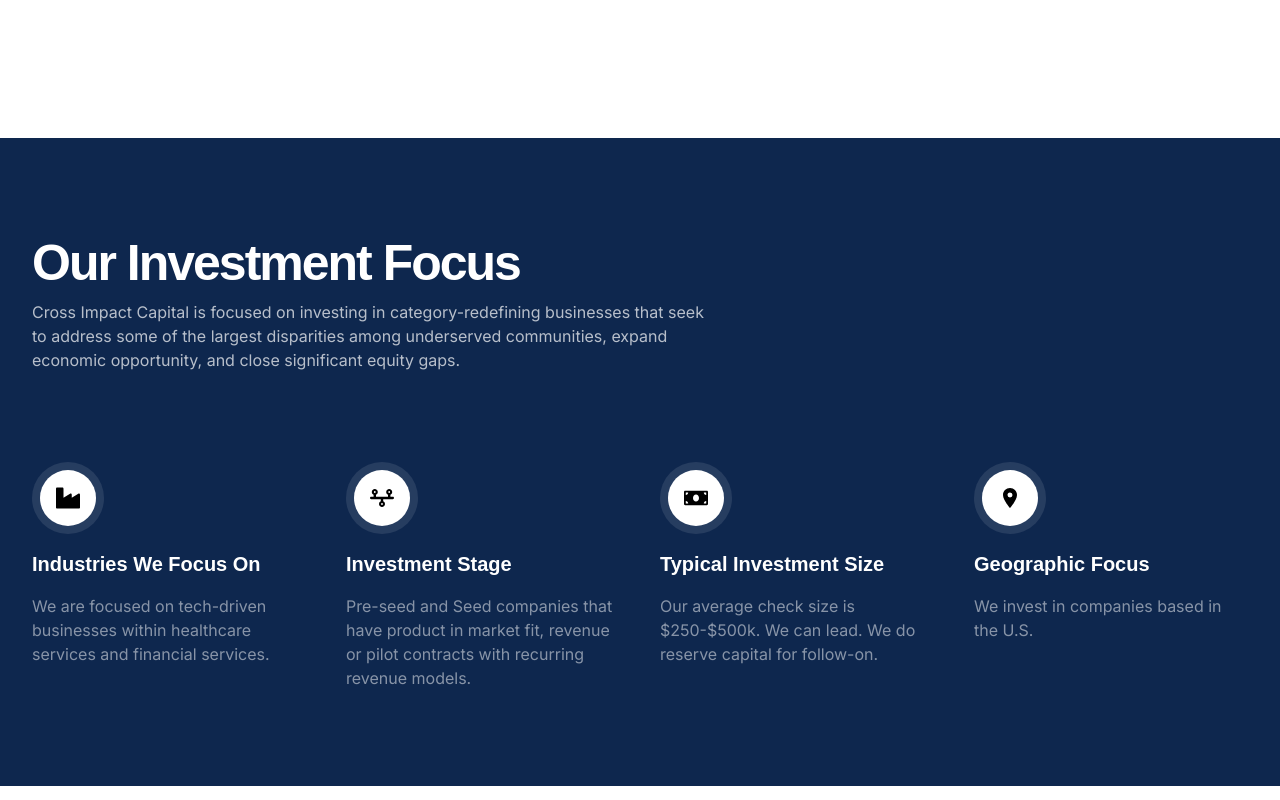
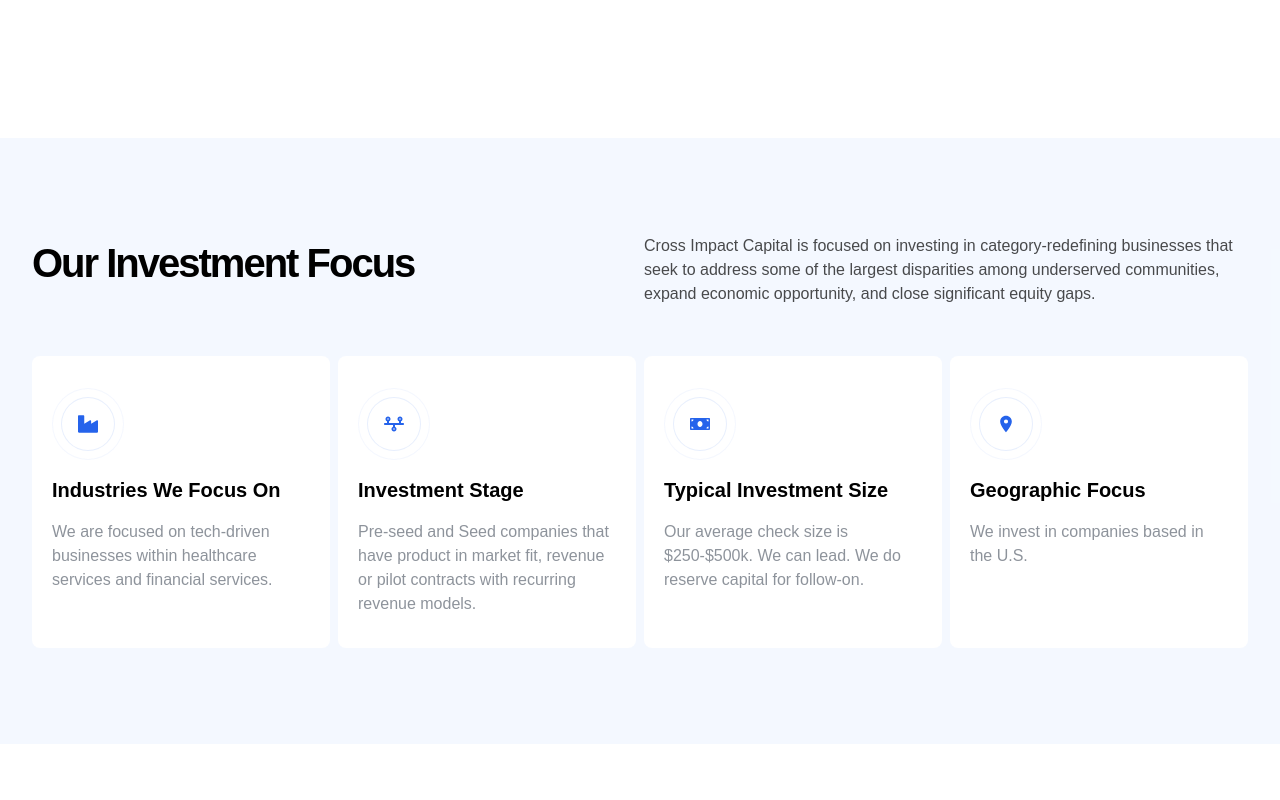
Before and after one commit to Codebee50/nextjs-crossimpactcapital, a Next.js app: page / in a window 1280 px wide. Shown: the part 2800-3600 px from the top of the page. Built offline with nearby package versions, Linux system fonts and the light colour scheme.

Commit message:
investment focus

```diff
--- a/package.json
+++ b/package.json
@@ -10,6 +10,7 @@
   },
   "dependencies": {
     "@fontsource/open-sauce-sans": "^5.2.5",
+    "framer-motion": "^12.34.0",
     "next": "16.1.6",
     "react": "19.2.3",
     "react-dom": "19.2.3",
--- a/sections/InvestmentFocus.tsx
+++ b/sections/InvestmentFocus.tsx
@@ -6,6 +6,32 @@ import { FaIndustry } from "react-icons/fa";
 import { FaTimeline } from "react-icons/fa6";
 import { FaMoneyBill } from "react-icons/fa";
 import { MdLocationOn } from "react-icons/md";
+import { motion } from "framer-motion";
+
+
+const cardContainerVariants = {
+    hidden: {},
+    visible: {
+        transition: {
+            staggerChildren: 0.13
+        }
+    }
+};
+
+const cardVariants = {
+    hidden: { opacity: 0, y: 30, scale: 0.97 },
+    visible: {
+        opacity: 1,
+        y: 0,
+        scale: 1,
+        transition: { duration: 0.47, ease: [0.32, 1, 0.32, 1] as [number, number, number, number] }
+    }
+};
+
+const iconVariants = {
+    initial: { scale: 0.8, opacity: 0 },
+    animate: { scale: 1, opacity: 1, transition: { duration: 0.45, ease: [0.44, 0, 0.56, 1] as [number, number, number, number] } }
+};
 
 
 const InvestmentFocus = () => {
@@ -16,7 +42,6 @@ const InvestmentFocus = () => {
         "Geographic Focus"
     ];
     const [activeSection, setActiveSection] = useState(sections[0]);
-
 
     const criteriaList = [
         {
@@ -42,21 +67,28 @@ const InvestmentFocus = () => {
     ];
 
     return (
-        <div className='w-full  bg-[#0e274e] mt-[100px]'>
-            <div className='section-con py-24 flex flex-col items-start'>
+        <motion.div
+            className='w-full  bg-blue-50/70 mt-[100px]'
+            initial="hidden"
+            whileInView="visible"
+            viewport={{ once: true, amount: 0.3 }}
+        >
+            <div className='section-con py-24 flex flex-col items-start w-[50%]'>
+                <motion.div
+                    className='grid grid-cols-2 gap-2'
 
-                <div className='flex flex-col gap-2'>
+                >
                     <h1
                         className="
                             font-semibold
-                            text-[50px]
+                            text-[40px]
                             leading-[58px]
                             mt-0
                             mb-0
                             tracking-[-0.125em]
                             font-open-sauce
                             capitalize
-                            text-white
+                            text-black
                             max-w-[550px]
                         "
                         style={{
@@ -67,49 +99,48 @@ const InvestmentFocus = () => {
                     >
                         Our investment Focus
                     </h1>
-                    <p className='text-white opacity-70 max-w-[680px]'>Cross Impact Capital is focused on investing in category-redefining businesses that seek to address some of the largest disparities among underserved communities, expand economic opportunity, and close significant equity gaps.</p>
-                </div>
+                    <p className='text-black opacity-70 max-w-[680px] font-open-sauce'>Cross Impact Capital is focused on investing in category-redefining businesses that seek to address some of the largest disparities among underserved communities, expand economic opportunity, and close significant equity gaps.</p>
+                </motion.div>
 
-                {/* <div className='w-full flex flex-row items-center justify-between mt-10 gap-5'>
+                <motion.div
+                    className='grid grid-cols-4 mt-[50px] gap-2'
+                    variants={cardContainerVariants}
+                    initial="hidden"
+                    whileInView="visible"
+                    viewport={{ once: true, amount: 0.25 }}
+                >
                     {
-                        sections.map((section, index) => (
-                            <div key={section} className={`flex flex-row items-center justify-center gap-4 cursor-pointer border flex-1 border-gray-300/20 px-4 py-5 font-medium ${activeSection === section ? 'text-black bg-white' : 'text-white bg-transparent'}`} onClick={() => setActiveSection(section)}>
-                                <div className={`rounded-full px-3 w-8 h-8 flex items-center justify-center ${activeSection === section ? 'bg-black text-white' : 'bg-white text-black'}`}>
-                                    <p>{index + 1}</p>
-                                </div>
-
-                                <h2>{section}</h2>
-                            </div>
+                        criteriaList.map((item, index) => (
+                            <motion.div
+                                key={item.question}
+                                className='flex flex-col gap-4 bg-white px-5 py-8 rounded-lg'
+                                variants={cardVariants}
+                                whileHover={{
+                                    scale: 1.025,
+                                    boxShadow: "0 10px 24px 0px rgba(78,108,186,0.10)",
+                                    zIndex: 2,
+                                    transition: { type: "spring", stiffness: 220, damping: 18 }
+                                }}
+                            >
+                                <motion.div className='bg-white/10 rounded-full p-2 shrink-0 w-max border border-senary/5'>
+                                    <motion.div
+                                        className='bg-white rounded-full p-4 shrink-0 w-max border border-senary/10'
+                                        variants={iconVariants}
+                                        initial="initial"
+                                        animate="animate"
+                                    >
+                                        <item.Icon className='text-xl text-senary' />
+                                    </motion.div>
+                                </motion.div>
+                                <h1 className='text-xl font-open-sauce font-semibold text-black'>{item.question}</h1>
+                                <p className='text-gray-800 opacity-50 font-open-sauce'>{item.answer}</p>
+                            </motion.div>
                         ))
                     }
-
-                </div> */}
-
-
-                <div className='grid grid-cols-4 mt-[90px] gap-10'>
-                    {
-                        criteriaList.map((item, index) => (
-                            <div key={item.question} className='flex flex-col gap-4'>
-                                <div className='bg-white/10 rounded-full p-2 shrink-0 w-max'>
-
-                                    <div className='bg-white rounded-full p-4 shrink-0 w-max'>
-                                        <item.Icon className='text-2xl text-black' />
-
-                                    </div>
-
-                                </div>
-                                <h1 className='text-xl font-open-sauce font-semibold text-white'>{item.question}</h1>
-                                <p className='text-white opacity-50'>{item.answer}</p>
-                            </div>
-                        ))
-                    }
-
-
-                </div>
-
+                </motion.div>
 
             </div>
-        </div>
+        </motion.div>
     )
 }
 
```
Also changed, not shown: 1 other file (tests, documents, lock files or other folders).
